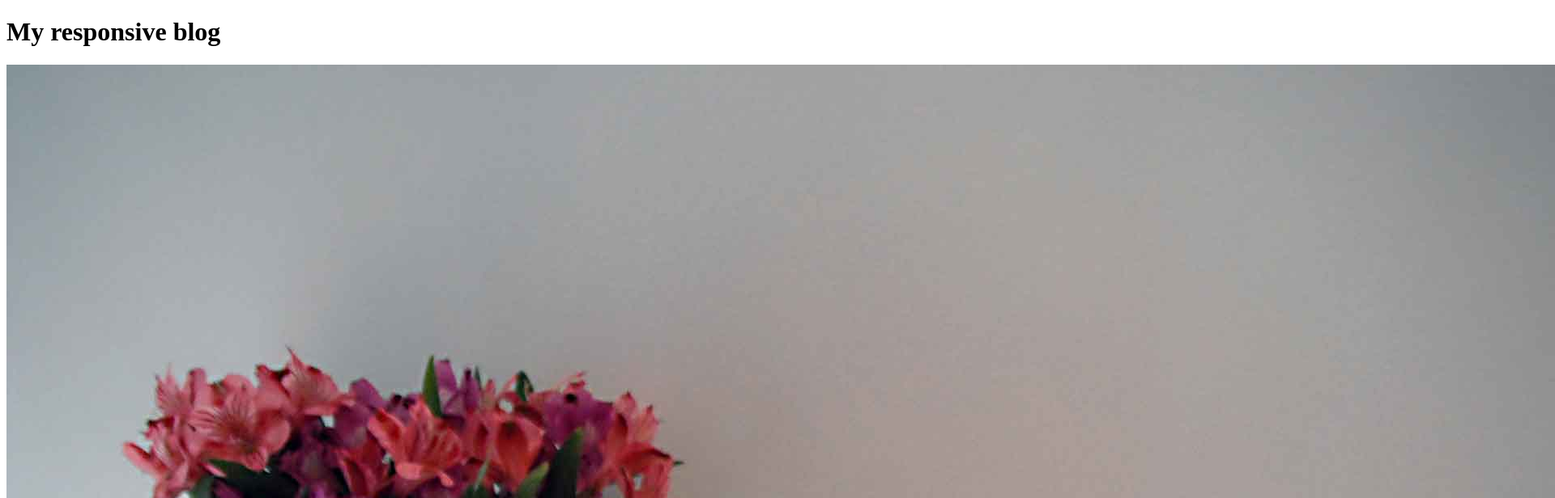
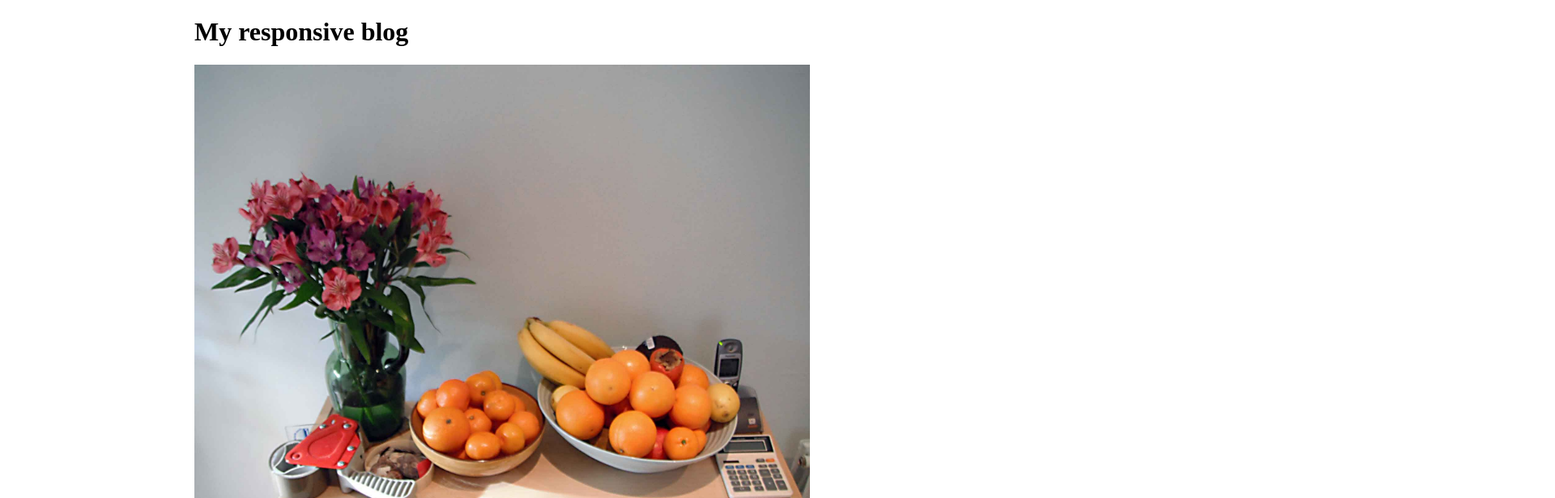
Before and after one commit to wayneyeye/RI_Part1.github.io, a website: page index.html in a window 1280 px wide. Shown: the top 616 px of the page at 81% size, 1920 px wide, since content can reach past the window. Drawn offline with Linux system fonts and the light colour scheme.

Commit message:
set margin and max-width

```diff
--- a/css/main.css
+++ b/css/main.css
@@ -17,13 +17,21 @@ body {
 }
 
 article {
+	width: 50em;
+	margin: 0 auto;
+}
 
+.header {
+	width: 50em;
+	margin: 0 auto;
 }
 
 h1 {
-
+	width: 100%;
 }
 
 img {
-
+	width: calc((100% - 40px));
+	margin: 0 auto;
+	max-width: 100%;
 }
--- a/index.html
+++ b/index.html
@@ -21,9 +21,9 @@
 </head>
 
 <body>
-
+  <div class=header>
   <h1>My responsive blog</h1>
-
+  </div>
   <article>
 
     <img src="images_src/still_life.jpg">
```
